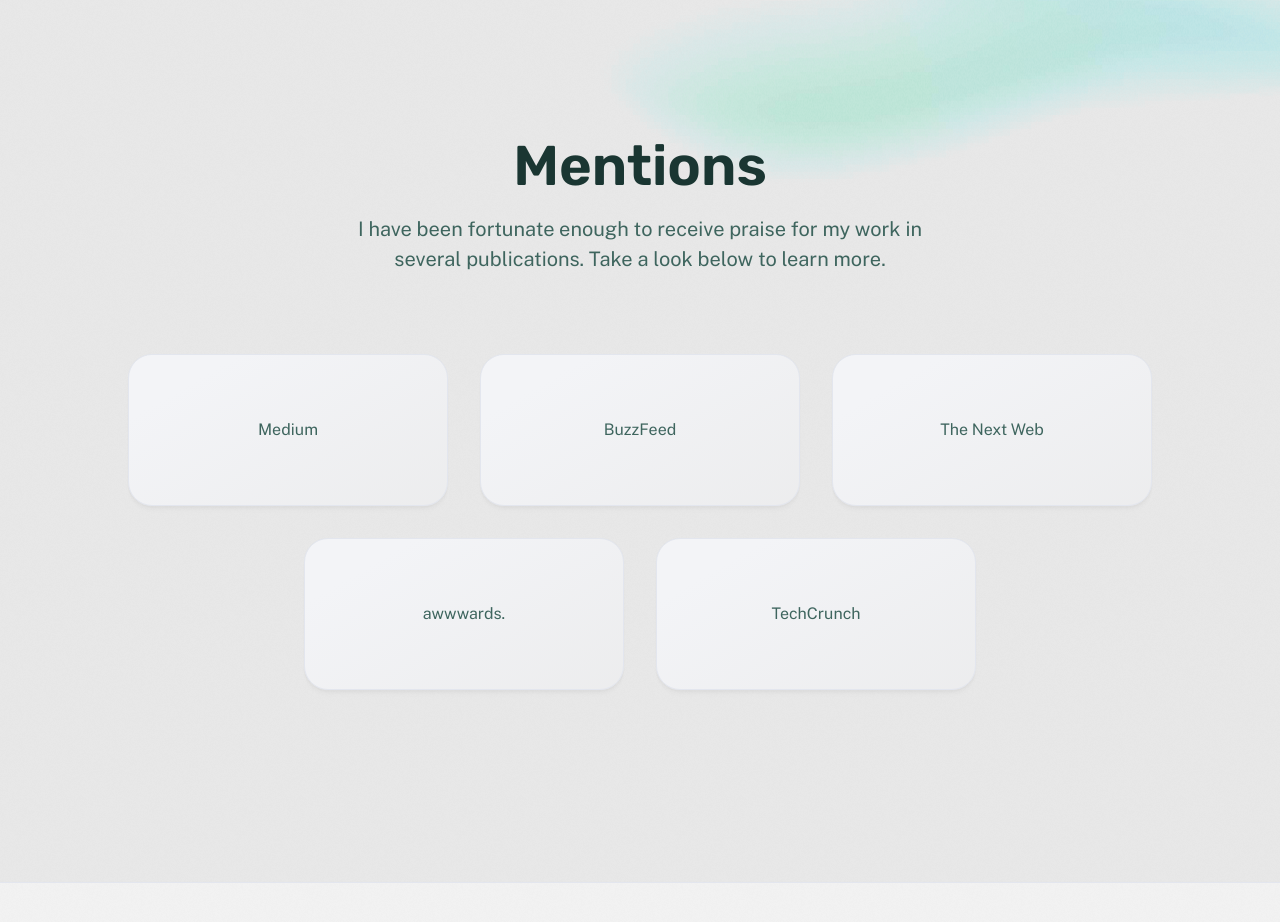
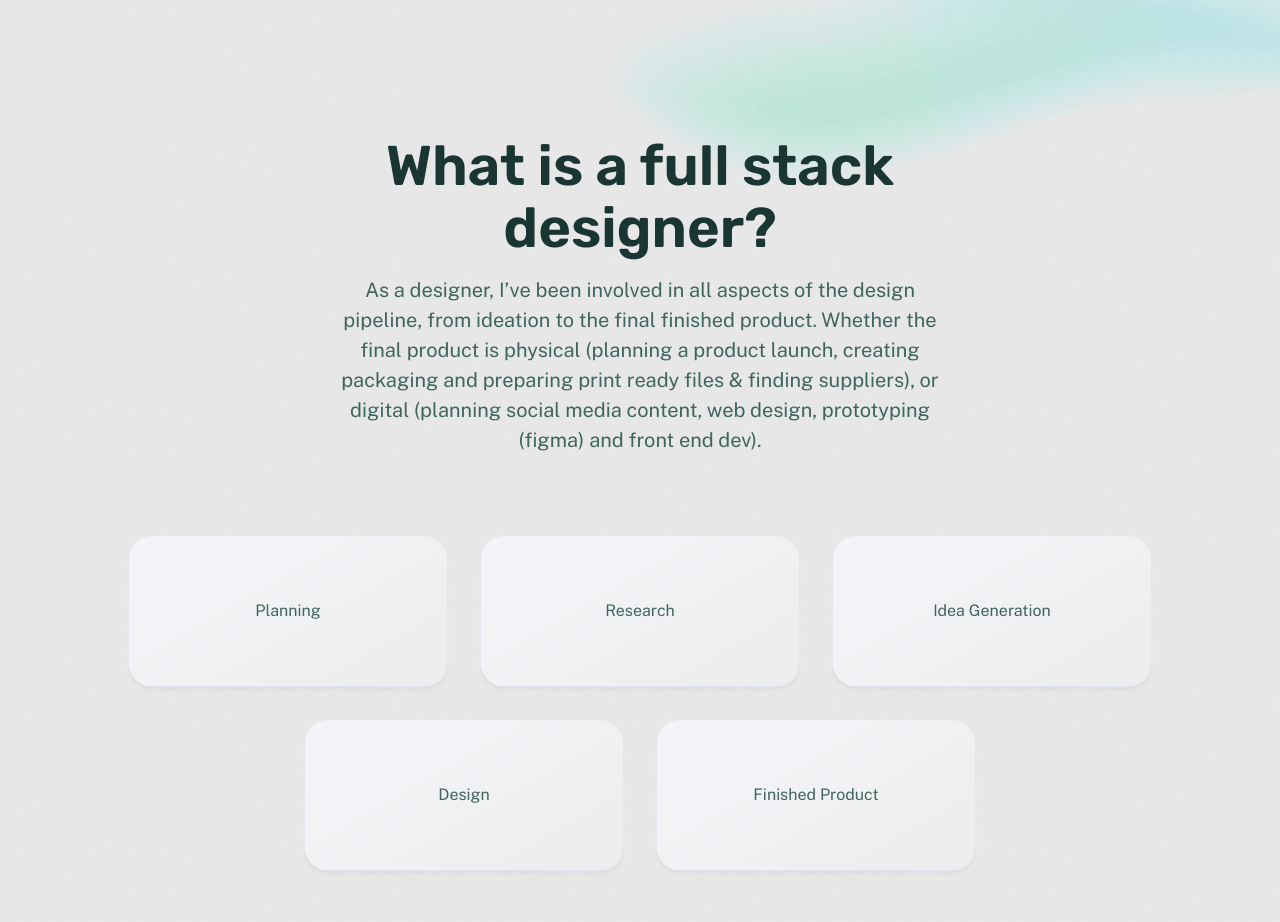
Before and after one commit to Garfinky/gg-portfolio-renewed, an Astro site: page / in a window 1280 px wide. Shown: the part 2440-3362 px from the top of the page. Built offline with nearby package versions, Linux system fonts and the light colour scheme; Astro itself is replaced by a stand-in of ours.

Commit message:
change mentions to what is a full stack designer

```diff
--- a/src/pages/index.astro
+++ b/src/pages/index.astro
@@ -81,17 +81,19 @@
 
 			<section class="section with-background bg-variant">
 				<header class="section-header stack gap-2 lg:gap-4">
-					<h3>Mentions</h3>
+					<h3>What is a full stack designer?</h3>
 					<p>
-						I have been fortunate enough to receive praise for my work in several publications. Take
-						a look below to learn more.
+						As a designer, I’ve been involved in all aspects of the design pipeline,
+						from ideation to the final finished product. Whether the final product is physical
+						(planning a product launch, creating packaging and preparing print ready files & finding suppliers),
+						or digital (planning social media content, web design, prototyping (figma) and front end dev).
 					</p>
 				</header>
 
 				<div class="gallery">
 					<Grid variant="small">
 						{
-							['Medium', 'BuzzFeed', 'The Next Web', 'awwwards.', 'TechCrunch'].map((brand) => (
+							['Planning', 'Research', 'Idea Generation', 'Design', 'Finished Product'].map((brand) => (
 								<li class="mention-card">
 									<p>{brand}</p>
 								</li>
```
